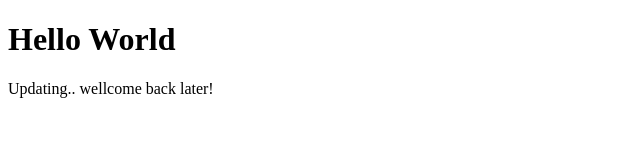
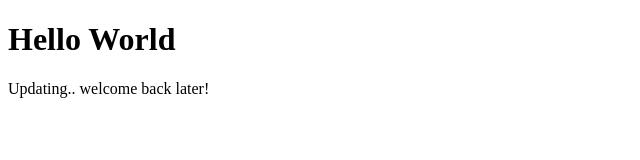
Before and after one commit to Nopedius/nopedius.github.io, a plain HTML site: page index.html in a window 1280 px wide. Shown: the full height of the page, 0-640 px from the left. Drawn offline with Linux system fonts and the light colour scheme.

Commit message:
Update index.html

```diff
--- a/index.html
+++ b/index.html
@@ -2,6 +2,6 @@
 <html>
 <body>
 <h1>Hello World</h1>
-<p>Updating.. wellcome back later!</p>
+<p>Updating.. welcome back later!</p>
 </body>
 </html>
```
